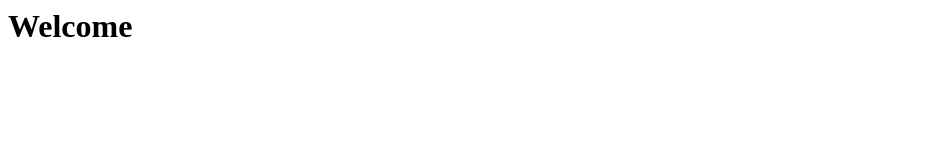
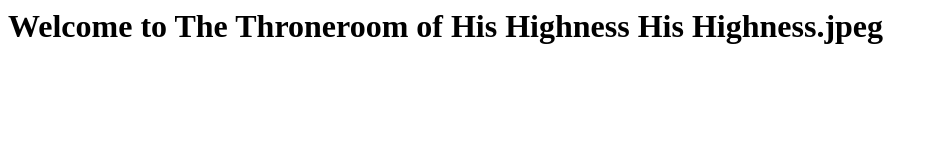
Before and after one commit to dasking90/dasking90.github.io, a plain HTML site: page index.html in a window 1280 px wide. Shown: the whole page, without its empty margins (0-936 px from the left). Drawn offline with Linux system fonts and the light colour scheme.

Commit message:
Update index.html

```diff
--- a/index.html
+++ b/index.html
@@ -1 +1,2 @@
-<h1>Welcome
+<h1>Welcome to The Throneroom of His Highness
+<body>His Highness.jpeg
```
